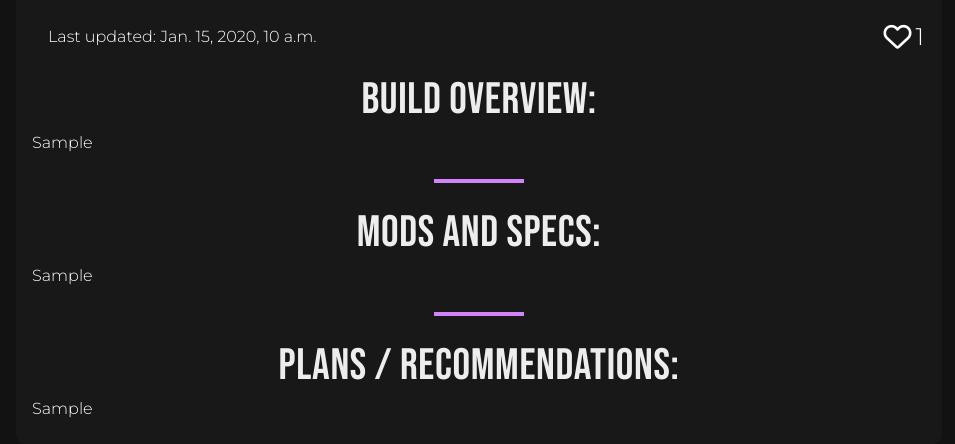
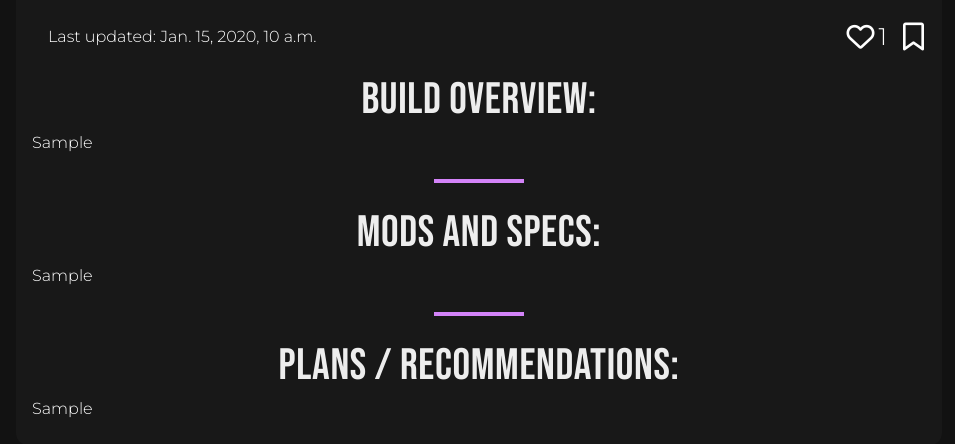
Before and after one commit to ryanoneill416/mod_cartel, a Django app: a page that uses templates/build_detail.html in a window 1280 px wide. Shown: the part 348-792 px from the top of the page, without its empty margins (161-1116 px from the left). Run offline with Django 3.2, Linux system fonts and the light colour scheme; tables that the repository leaves empty hold one stand-in row (values such as "Sample post"); some libraries are stand-ins or nearby versions.

Commit message:
Connect url path for build_save

```diff
--- a/templates/build_detail.html
+++ b/templates/build_detail.html
@@ -16,21 +16,34 @@
                     <div class="d-flex justify-content-between align-items-center mb-3">
                         <p class="my-auto ms-3">Last updated: {{ build.updated_date }}</p>
                         <div class="card-indicator btn-group my-auto">
-                            <!-- <a href="#"><i class="fa-regular fa-bookmark fs-1 me-3"></i></a> -->
-                                {% if user.is_authenticated %}
+                            <!-- Ability for a user to like the build -->
+                            {% if user.is_authenticated %}
                                 <form class="d-inline" action="{% url 'build_like' build.slug %}" method="POST">
                                     {% csrf_token %}
                                     {% if liked %}
-                                    <button type="submit" name="userbuild_id" value="{{build.slug}}" class="btn-like"><i class="fa-solid fa-heart" style="color: #d383f8;"></i></button>
+                                    <button type="submit" name="userbuild_id" value="{{build.slug}}" class="btn-like"><i class="fa-solid fa-heart me-1" style="color: #ffff;"></i></button>
                                     {% else %}
-                                    <button type="submit" name="userbuild_id" value="{{build.slug}}" class="btn-like"><i class="far fa-heart" style="color: #ffff;"></i></button>
+                                    <button type="submit" name="userbuild_id" value="{{build.slug}}" class="btn-like"><i class="far fa-heart me-1" style="color: #ffff;"></i></button>
                                     {% endif %}
                                 </form>
-                                {% else %}
-                                <span class="text-secondary"><i class="far fa-heart me-1" style="color: #ffff;"></i></span>
-                                {% endif %}
+                            {% else %}
+                                <span><i class="far fa-heart me-1" style="color: #ffff;"></i></span>
+                            {% endif %}
                             <!-- The number of likes goes before the closing strong tag -->
                             <span class="fs-4 my-auto"> {{ build.number_of_likes }}</span>
+                            <!-- Ability for a user to save the build -->
+                            {% if user.is_authenticated %}
+                                <form class="d-inline" action="{% url 'build_save' build.slug %}" method="POST">
+                                    {% csrf_token %}
+                                    {% if saved %}
+                                    <button type="submit" name="userbuild_id" value="{{build.slug}}" class="btn-like ms-3"><i class="fa-solid fa-bookmark" style="color: #ffff;"></i></button>
+                                    {% else %}
+                                    <button type="submit" name="userbuild_id" value="{{build.slug}}" class="btn-like ms-3"><i class="fa-regular fa-bookmark" style="color: #ffff;"></i></button>
+                                    {% endif %}
+                                </form>
+                            {% else %}
+                            <span><i class="fa-regular fa-bookmark ms-3" style="color: #ffff;"></i></span>
+                            {% endif %}
                         </div>
                     </div>
                     <h2 class="text-center mb-1"> Build Overview:</h2>
--- a/webapp/views.py
+++ b/webapp/views.py
@@ -56,8 +56,11 @@ class BuildDetail(View):
         build = get_object_or_404(queryset, slug=slug)
         comments = build.build_comments.order_by('comment_date')
         liked = False
+        saved = False
         if build.likes.filter(id=self.request.user.id).exists():
             liked = True
+        if build.saves.filter(id=self.request.user.id).exists():
+            saved = True
 
         return render(
             request,
@@ -66,6 +69,7 @@ class BuildDetail(View):
                 "build": build,
                 "comments": comments,
                 "liked": liked,
+                "saved": saved,
                 "comment_form": CommentForm()
             }
         )
@@ -79,8 +83,11 @@ class BuildDetail(View):
         build = get_object_or_404(queryset, slug=slug)
         comments = build.build_comments.order_by('-comment_date')
         liked = False
+        saved = False
         if build.likes.filter(id=self.request.user.id).exists():
             liked = True
+        if build.saves.filter(id=self.request.user.id).exists():
+            saved = True
 
         comment_form = CommentForm(data=request.POST)
         if comment_form.is_valid():
@@ -99,6 +106,7 @@ class BuildDetail(View):
                 "build": build,
                 "comments": comments,
                 "liked": liked,
+                "saved": saved,
                 "comment_form": CommentForm()
             }
         )
@@ -192,6 +200,7 @@ class BuildSave(View):
     """
 
     def post(self, request, slug):
+        build = get_object_or_404(Build, slug=slug)
         if build.saves.filter(id=request.user.id).exists():
             build.saves.remove(request.user)
         else:
```
